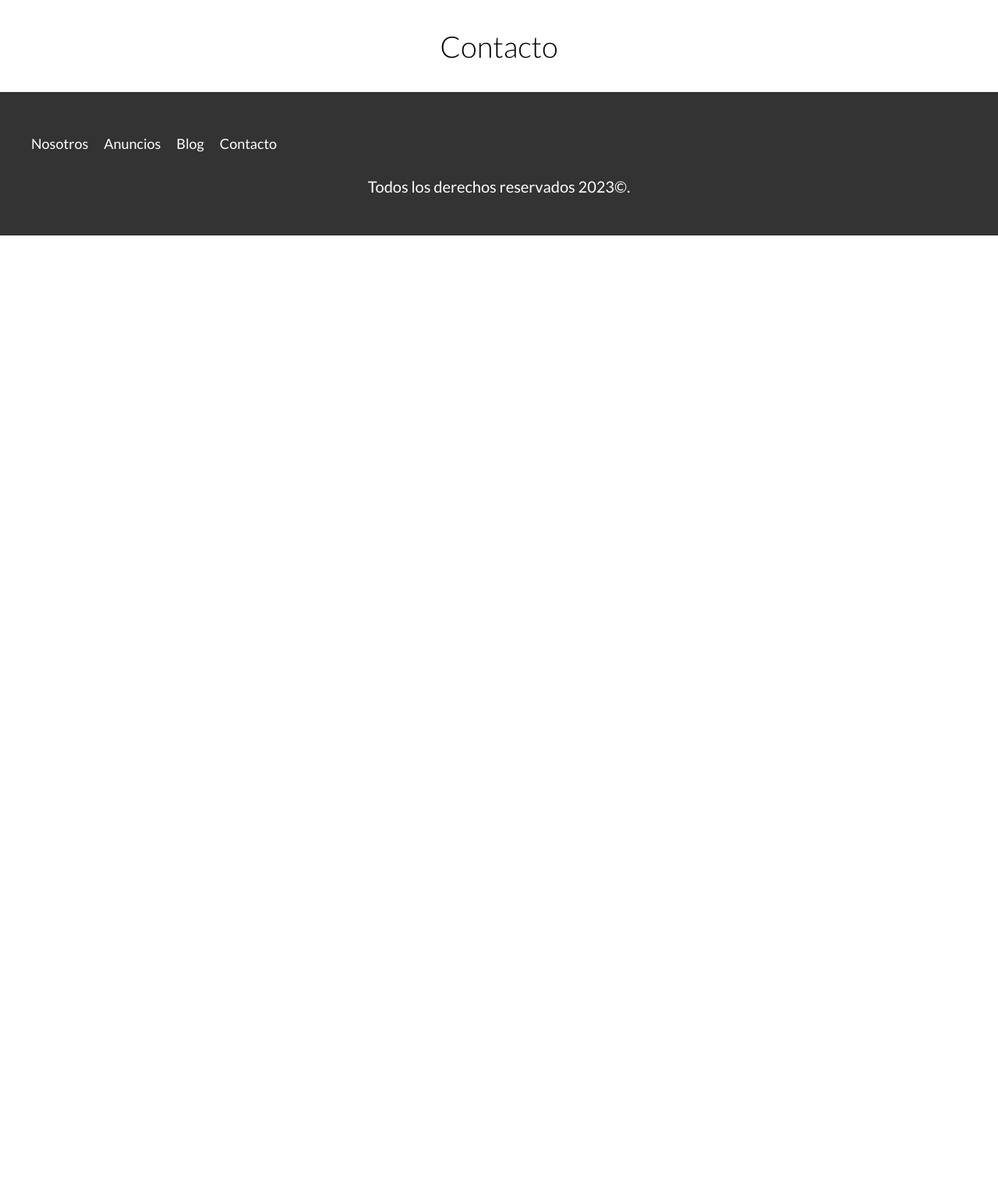
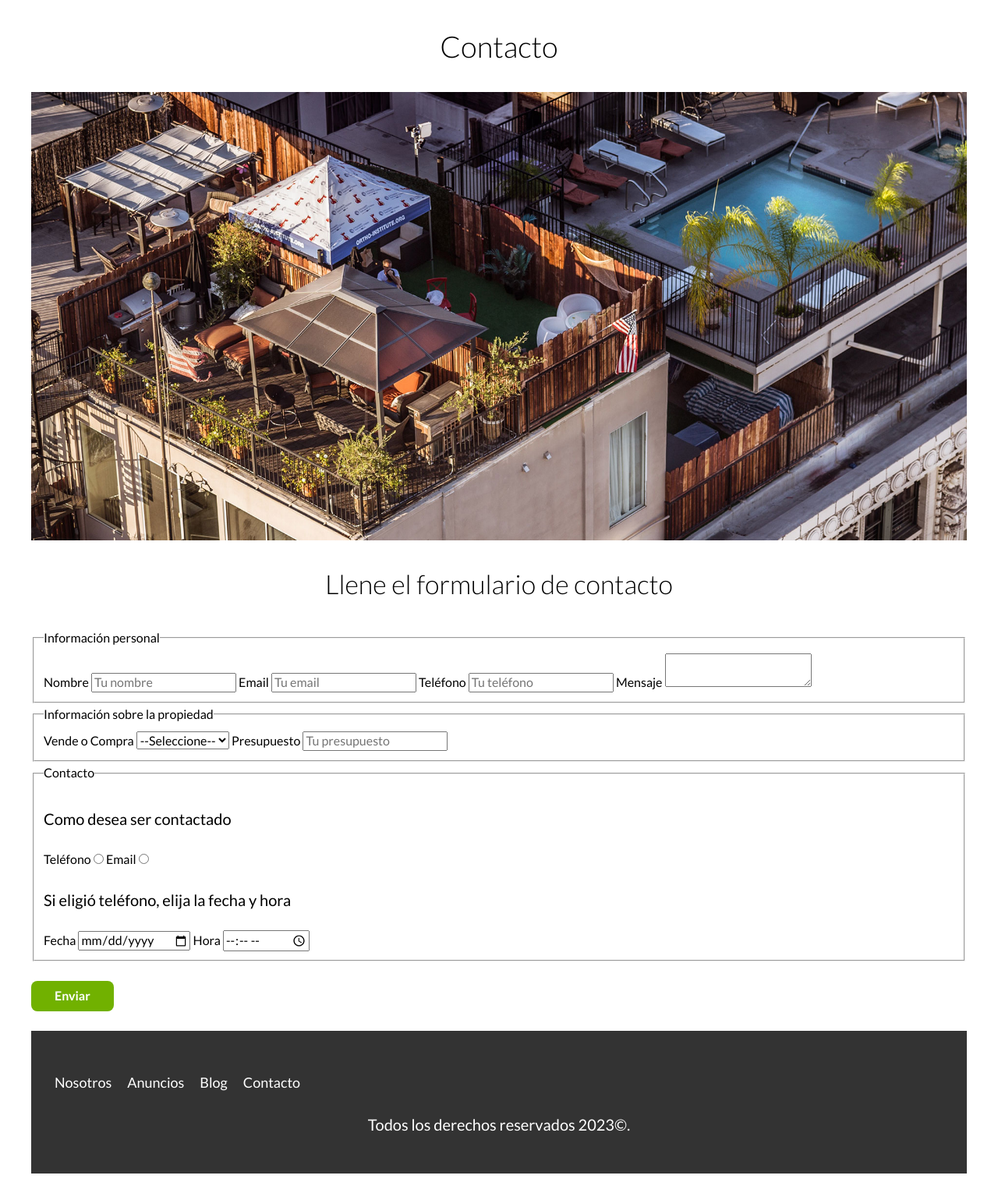
Before and after one commit to DevJuanDuarte/Bienes_Raices, a PHP site: page /contacto.html in a window 1280 px wide. Shown: the part 116-1646 px from the top of the page at 78% size. Before the commit the page ends 418 px from the top, so only its background shows below. Run offline with PHP 8.4, Linux system fonts and the light colour scheme.

Commit message:
Creando formulario de contacto

```diff
--- a/contacto.html
+++ b/contacto.html
@@ -29,7 +29,71 @@
 
     <main class="contenedor seccion">
         <h1>Contacto</h1>
-    </main>
+
+        <picture>
+            <source src="build/img/destacada3.webp" type="image/webp">
+            <source src="build/img/destacada3.jpg" type="image/jpeg">
+            <img loading="lazy" src="build/img/destacada3.jpg" alt="Imagen de contacto">
+        </picture>
+
+
+        <h2>Llene el formulario de contacto</h2>
+        <form class="formulario">
+            <fieldset>
+                <legend>Información personal</legend>
+
+                <label for="nombre">Nombre</label>
+                <input type="" placeholder="Tu nombre" id="nombre">
+
+                <label for="email">Email</label>
+                <input type="email" placeholder="Tu email" id="email">
+
+                <label for="telefono">Teléfono</label>
+                <input type="tel" placeholder="Tu teléfono" id="telefono">
+
+                <label for="mensaje">Mensaje</label>
+                <textarea id="mensaje"></textarea>
+            </fieldset>
+
+
+            <fieldset>
+                <legend>Información sobre la propiedad</legend>
+
+                <label for="opciones">Vende o Compra</label>
+                <select name="" id="opciones">
+                    <option value="" disabled selected>--Seleccione--</option>
+                    <option value="Compra">Compra</option>
+                    <option value="Vende">Vende</option>
+                </select>
+
+                <label for="presupuesto">Presupuesto</label>
+                <input type="number" placeholder="Tu presupuesto" id="presupuesto">
+            </fieldset>
+
+
+            <fieldset>
+                <legend>Contacto</legend>
+                <p>Como desea ser contactado</p>
+                <div class="forma-contacto">
+                    <label for="contactar-telefono">Teléfono</label>
+                    <input name="contacto" type="radio" value="telefono" id="contactar-telefono">
+
+                    <label for="contactar-email">Email</label>
+                    <input name="contacto" type="radio" value="email" id="contactar-email">
+                </div>
+
+
+                <p>Si eligió teléfono, elija la fecha y hora</p>
+                <label for="fecha">Fecha</label>
+                <input type="date" id="fecha">
+
+                <label for="hora">Hora</label>
+                <input type="time" id="hora" min="09:00" max="18:00">
+            </fieldset>
+
+            <input type="submit" value="Enviar" class="boton-verde">
+        </form>
+
 
     <footer class="footer seccion">
         <div class="contenedor contenedor-footer">
--- a/src/scss/base/_mixins.scss
+++ b/src/scss/base/_mixins.scss
@@ -33,9 +33,11 @@
     text-align: center;
     margin-top: calc($separacion/2);
     display: $display;
+    border: none;
     border-radius: 8px;
 
     &:hover {
         background-color: darken($bgColor,5);
+        cursor: pointer;
     }
 }
--- a/src/scss/layout/_header.scss
+++ b/src/scss/layout/_header.scss
@@ -15,16 +15,17 @@
         background-position: center center;
         background-size: cover;
 
-        @include tablet{
+        @include tablet {
             min-height: 70rem;
         }
 
         .contenido-header {
-            @include tablet{
+            @include tablet {
                 min-height: 70rem;
             }
         }
     }
+
 }
 
 .contenido-header {
--- a/src/scss/layout/_navegacion.scss
+++ b/src/scss/layout/_navegacion.scss
@@ -12,6 +12,7 @@
         max-width: 100%;
         width: 28rem;
         height: auto;
+
     }
 }
 
```
Also changed, not shown: build/css/app.css, 1 other file.
